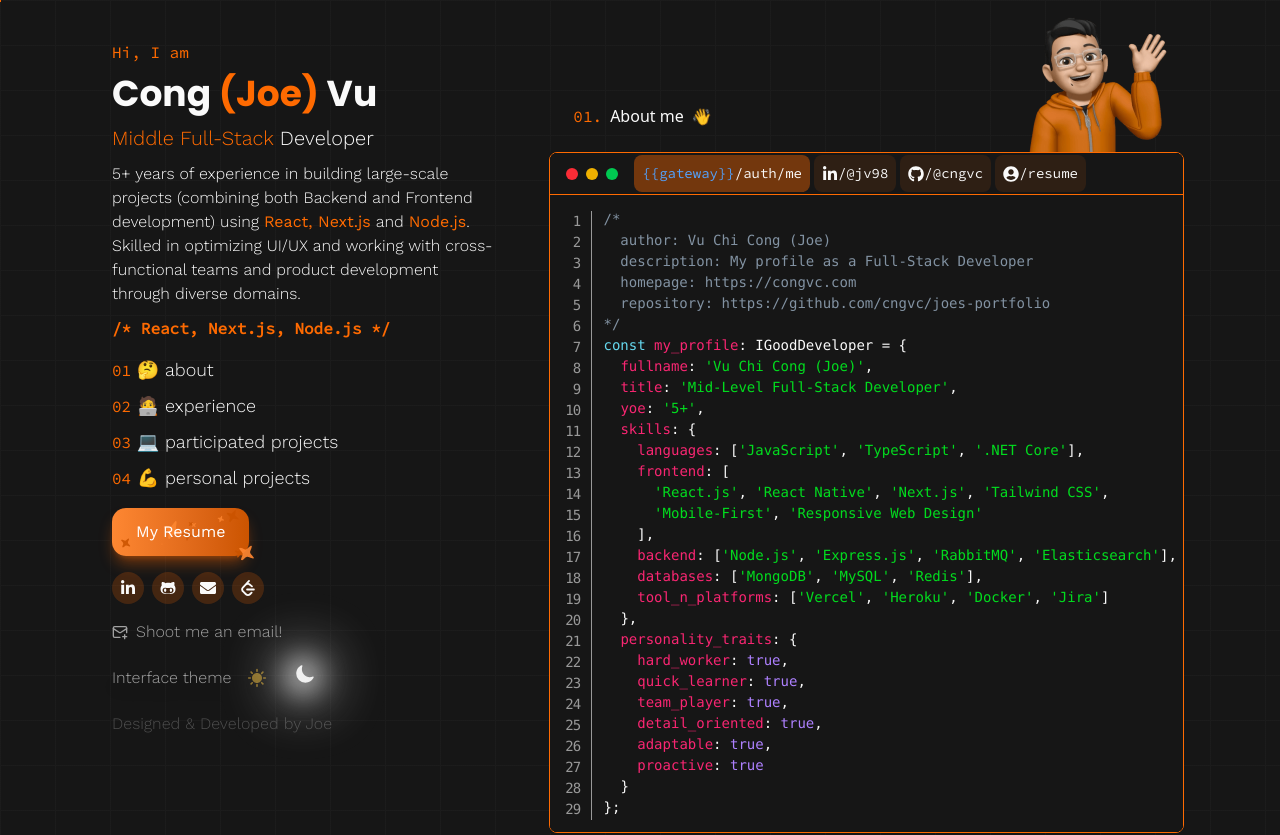
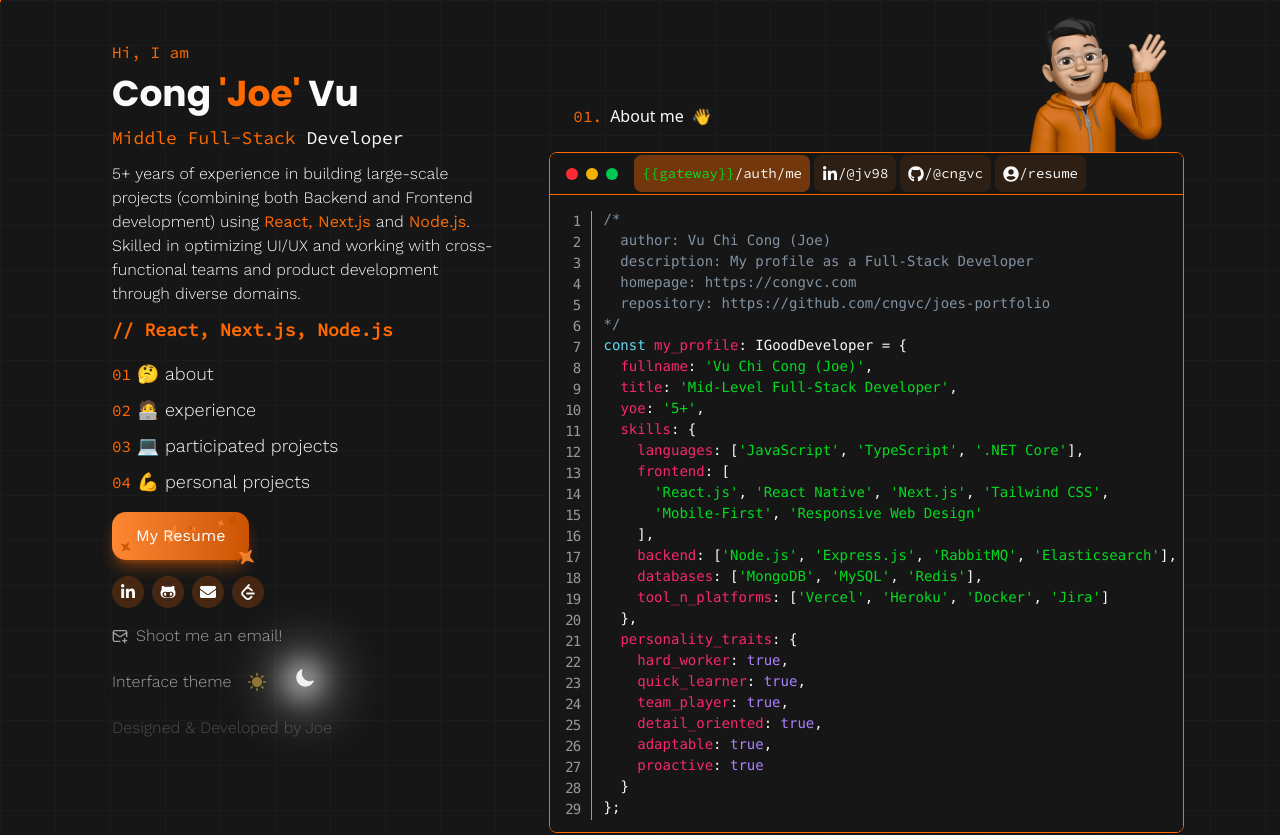
Before and after one commit to cngvc/joes-portfolio, a React (Vite) app: page / in a window 1280 px wide. Shown: the top 835 px of the page. Built offline with nearby package versions, Linux system fonts and the light colour scheme.

Commit message:
refactor: update window component display and improve content formatting

```diff
--- a/src/components/window.tsx
+++ b/src/components/window.tsx
@@ -65,7 +65,8 @@
 
           <div className="flex items-center gap-1">
             <span className="text-sm leading-normal text-foreground flex items-center font-code p-2 bg-primary/40 rounded-md">
-              <span className="text-blue-400">{`{{gateway}}`}</span>/auth/me
+              <span className="text-code-editor-value">{`{{gateway}}`}</span>
+              /auth/me
             </span>
 
             <TooltipProvider>
--- a/src/content.json
+++ b/src/content.json
@@ -1,5 +1,5 @@
 {
-  "name": "Cong <span class='text-primary'>(Joe)</span> Vu",
+  "name": "Cong <span class='text-primary'>'Joe'</span> Vu",
   "role": "<span class='text-primary'>Middle Full-Stack</span> Developer",
   "skills": "React, Next.js, Node.js",
   "bio": "5+ years of experience in building large-scale projects (combining both Backend and Frontend development) using <span class='text-normal-primary'>React, Next.js</span> and <span class='text-normal-primary'>Node.js</span>. Skilled in optimizing UI/UX and working with cross-functional teams and product development through diverse domains.",
--- a/src/pages/home.tsx
+++ b/src/pages/home.tsx
@@ -74,9 +74,12 @@
             <div className="marker-variation">
               <h2 dangerouslySetInnerHTML={sanitizedContent}></h2>
             </div>
-            <p className="t3" dangerouslySetInnerHTML={sanitizedRole} />
+            <p
+              className="t4 font-code"
+              dangerouslySetInnerHTML={sanitizedRole}
+            />
             <p className="t5" dangerouslySetInnerHTML={sanitizedBio} />
-            <p className="t5 text-primary font-bold font-code">{`/* ${skills} */`}</p>
+            <p className="t4 text-primary font-bold font-code">{`// ${skills}`}</p>
           </div>
 
           <div className="flex flex-col gap-2 w-max">
```
